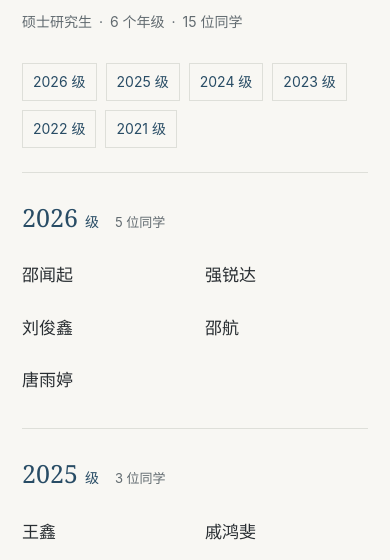
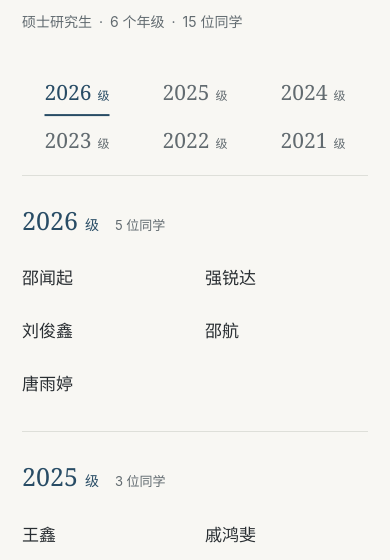
Before and after one commit to ZeallYang/ZeallYang.github.io, an Astro site: page /members in a window 390 px wide. Shown: the part 281-841 px from the top of the page. Built offline with nearby package versions, Linux system fonts and the light colour scheme; Astro itself is replaced by a stand-in of ours.

Commit message:
Refine cohort navigation with a sliding year indicator

```diff
--- a/src/pages/members.astro
+++ b/src/pages/members.astro
@@ -27,7 +27,10 @@ const studentCount = graduateStudents.reduce((sum, cohort) => sum + cohort.stude
         <h1>学生培养</h1>
         <p>硕士研究生 <span aria-hidden="true">·</span> {graduateStudents.length} 个年级 <span aria-hidden="true">·</span> {studentCount} 位同学</p>
       </header>
-      <nav class="cohort-nav" aria-label="按年级浏览">{graduateStudents.map((cohort) => <a href={`#cohort-${cohort.year}`}>{cohort.year} 级</a>)}</nav>
+      <nav class="cohort-nav" aria-label="按年级浏览">
+        {graduateStudents.map((cohort, index) => <a href={`#cohort-${cohort.year}`} aria-current={index === 0 ? 'location' : undefined}><span class="cohort-nav-label"><span class="cohort-nav-year">{cohort.year}</span><span class="cohort-nav-suffix">级</span></span></a>)}
+        <span class="cohort-indicator" aria-hidden="true"></span>
+      </nav>
       <div class="cohort-list">
         {graduateStudents.map((cohort) => (
           <section id={`cohort-${cohort.year}`} class="cohort" aria-labelledby={`heading-${cohort.year}`}>
@@ -40,5 +43,72 @@ const studentCount = graduateStudents.reduce((sum, cohort) => sum + cohort.stude
       </div>
       <footer class="footer"><span>{profile.name} <span aria-hidden="true">/</span> <span lang="en">{profile.englishName}</span></span><a href={asset('')}>返回主页 <span aria-hidden="true">→</span></a></footer>
     </main>
+    <script>
+      const page = document.querySelector<HTMLElement>('.members-page')!;
+      const nav = page.querySelector<HTMLElement>('.cohort-nav')!;
+      const indicator = nav.querySelector<HTMLElement>('.cohort-indicator')!;
+      const links = [...nav.querySelectorAll<HTMLAnchorElement>('a')];
+      const cohorts = links.map((link) => document.querySelector<HTMLElement>(link.hash)!);
+      let active = links[0];
+      let selectionLocked = false;
+      let scrollFrame = 0;
+
+      const moveIndicator = () => {
+        const label = active.querySelector<HTMLElement>('.cohort-nav-label')!.getBoundingClientRect();
+        const bounds = nav.getBoundingClientRect();
+        indicator.style.width = `${label.width}px`;
+        indicator.style.transform = `translate(${label.left - bounds.left}px, ${label.bottom - bounds.top + 7}px)`;
+      };
+      const select = (link: HTMLAnchorElement) => {
+        active = link;
+        links.forEach((item) => item === link ? item.setAttribute('aria-current', 'location') : item.removeAttribute('aria-current'));
+        moveIndicator();
+      };
+      const updateFromScroll = () => {
+        scrollFrame = 0;
+        if (selectionLocked) return;
+        const threshold = nav.getBoundingClientRect().bottom + 20;
+        let index = 0;
+        cohorts.forEach((cohort, i) => { if (cohort.getBoundingClientRect().top <= threshold) index = i; });
+        if (scrollY > 0 && scrollY + innerHeight >= document.documentElement.scrollHeight - 2) index = links.length - 1;
+        if (active !== links[index]) select(links[index]);
+      };
+      const scheduleScroll = () => { if (!scrollFrame) scrollFrame = requestAnimationFrame(updateFromScroll); };
+      const followHash = () => {
+        const link = links.find((item) => item.hash === location.hash);
+        selectionLocked = Boolean(link);
+        if (link) select(link); else scheduleScroll();
+      };
+      nav.addEventListener('click', (event) => {
+        const mouse = event as MouseEvent;
+        if (mouse.ctrlKey || mouse.metaKey || mouse.shiftKey || mouse.altKey) return;
+        const link = (event.target as Element).closest<HTMLAnchorElement>('a');
+        if (!link) return;
+        selectionLocked = true;
+        select(link);
+      });
+      const releaseSelection = () => { selectionLocked = false; scheduleScroll(); };
+      window.addEventListener('wheel', releaseSelection, { passive: true });
+      window.addEventListener('touchstart', releaseSelection, { passive: true });
+      document.addEventListener('pointerdown', (event) => { if (!nav.contains(event.target as Node)) releaseSelection(); });
+      document.addEventListener('keydown', (event) => {
+        if (['ArrowUp', 'ArrowDown', 'PageUp', 'PageDown', 'Home', 'End', ' '].includes(event.key)) releaseSelection();
+      });
+      window.addEventListener('scroll', scheduleScroll, { passive: true });
+      window.addEventListener('hashchange', followHash);
+      window.addEventListener('pageshow', followHash);
+      const updateLayout = () => {
+        const header = document.querySelector<HTMLElement>('.masthead')!;
+        page.style.setProperty('--cohort-nav-top', `${Math.ceil(header.getBoundingClientRect().height) + 12}px`);
+        page.style.setProperty('--cohort-nav-height', `${Math.ceil(nav.getBoundingClientRect().height)}px`);
+        moveIndicator();
+      };
+      const observer = new ResizeObserver(updateLayout);
+      observer.observe(nav);
+      observer.observe(document.querySelector('.masthead')!);
+      updateLayout();
+      followHash();
+      nav.classList.add('is-ready');
+    </script>
   </body>
 </html>
--- a/src/styles/global.css
+++ b/src/styles/global.css
@@ -216,17 +216,24 @@
 .footer > span > span:first-child { padding: 0 7px; }
 .footer a { text-decoration: none; }
 
-.members-page { width: calc(100% - 80px); max-width: 1000px; margin: 0 auto; padding-top: 36px; }
+.members-page { --cohort-nav-top: calc(var(--header-offset) + 12px); --cohort-nav-height: 65px; width: calc(100% - 80px); max-width: 1000px; margin: 0 auto; padding-top: 36px; }
 .breadcrumb { display: flex; flex-wrap: wrap; gap: 12px; color: var(--muted); font-size: 14px; }
 .breadcrumb a { text-decoration: none; }
 .members-intro { margin: 38px 0 28px; }
 .members-intro h1 { margin: 8px 0 12px; font-size: 36px; letter-spacing: .06em; }
 .members-intro > p:last-child { color: var(--muted); font-size: 15px; }
 .members-intro > p:last-child > span { padding: 0 8px; }
-.cohort-nav { display: flex; flex-wrap: wrap; gap: 8px 12px; padding-bottom: 28px; border-bottom: 1px solid var(--line); }
-.cohort-nav a { padding: 5px 12px; border: 1px solid var(--line); color: var(--accent); font-size: 14px; text-decoration: none; }
-.cohort-nav a:hover, .cohort-nav a:focus-visible { background: var(--tint); border-color: #a8bac5; }
-.cohort { display: grid; grid-template-columns: 130px minmax(0, 1fr); gap: 28px; padding: 32px 0; border-bottom: 1px solid var(--line); }
+.cohort-nav { position: sticky; top: var(--cohort-nav-top); z-index: 10; display: grid; grid-template-columns: repeat(6, minmax(0, 1fr)); gap: 8px; padding: 8px 0 12px; border-bottom: 1px solid var(--line); background: var(--background); }
+.cohort-nav a { display: flex; justify-content: center; align-items: center; min-height: 44px; padding: 6px 4px; color: var(--muted); text-decoration: none; transition: color 220ms ease; }
+.cohort-nav a:is(:hover, :focus-visible, [aria-current]) { color: var(--accent); }
+.cohort-nav-label { position: relative; display: inline-flex; align-items: baseline; gap: 6px; }
+.cohort-nav-year { font: 23px/1.3 Georgia, serif; font-variant-numeric: tabular-nums; }
+.cohort-nav-suffix { font-size: 12px; }
+.cohort-nav a[aria-current] .cohort-nav-label::after { content: ''; position: absolute; left: 0; right: 0; bottom: -7px; height: 2px; background: var(--accent); }
+.cohort-nav.is-ready a[aria-current] .cohort-nav-label::after { display: none; }
+.cohort-indicator { position: absolute; top: 0; left: 0; height: 2px; background: var(--accent); pointer-events: none; opacity: 0; }
+.cohort-nav.is-ready .cohort-indicator { opacity: 1; transition: transform 360ms cubic-bezier(.22, .61, .36, 1), width 360ms ease; }
+.cohort { display: grid; grid-template-columns: 130px minmax(0, 1fr); gap: 28px; padding: 32px 0; border-bottom: 1px solid var(--line); scroll-margin-top: calc(var(--cohort-nav-top) + var(--cohort-nav-height) + 12px - var(--header-offset)); }
 .cohort-heading h2 { color: var(--accent); font: 28px/1.5 Georgia, serif; }
 .cohort-heading h2 > span { padding-left: 7px; font: 14px var(--sans); }
 .cohort-heading p { color: var(--muted); font-size: 13px; margin-top: 6px; }
@@ -328,8 +335,8 @@
   .members-intro h1 { font-size: 30px; }
   .members-intro > p:last-child { font-size: 14px; }
   .members-intro > p:last-child > span { padding: 0 3px; }
-  .cohort-nav { gap: 9px; padding-bottom: 24px; }
-  .cohort-nav a { padding: 5px 10px; }
+  .cohort-nav { grid-template-columns: repeat(3, minmax(0, 1fr)); gap: 4px 8px; }
+  .cohort-nav-year { font-size: 21px; }
   .cohort { grid-template-columns: minmax(0, 1fr); gap: 18px; padding: 26px 0; }
   .cohort-heading { display: flex; gap: 16px; align-items: baseline; }
   .cohort-heading h2 { font-size: 25px; }
@@ -395,6 +402,7 @@
   .paper-image { transition: none; }
   .paper-lightbox[open] { animation: none; }
   .contact-button, .contact-button::before, .contact-arrow, .contact-email, .contact-toast { transition: none; }
+  .cohort-nav a, .cohort-nav.is-ready .cohort-indicator { transition: none; }
 }
 
 @media print {
```
